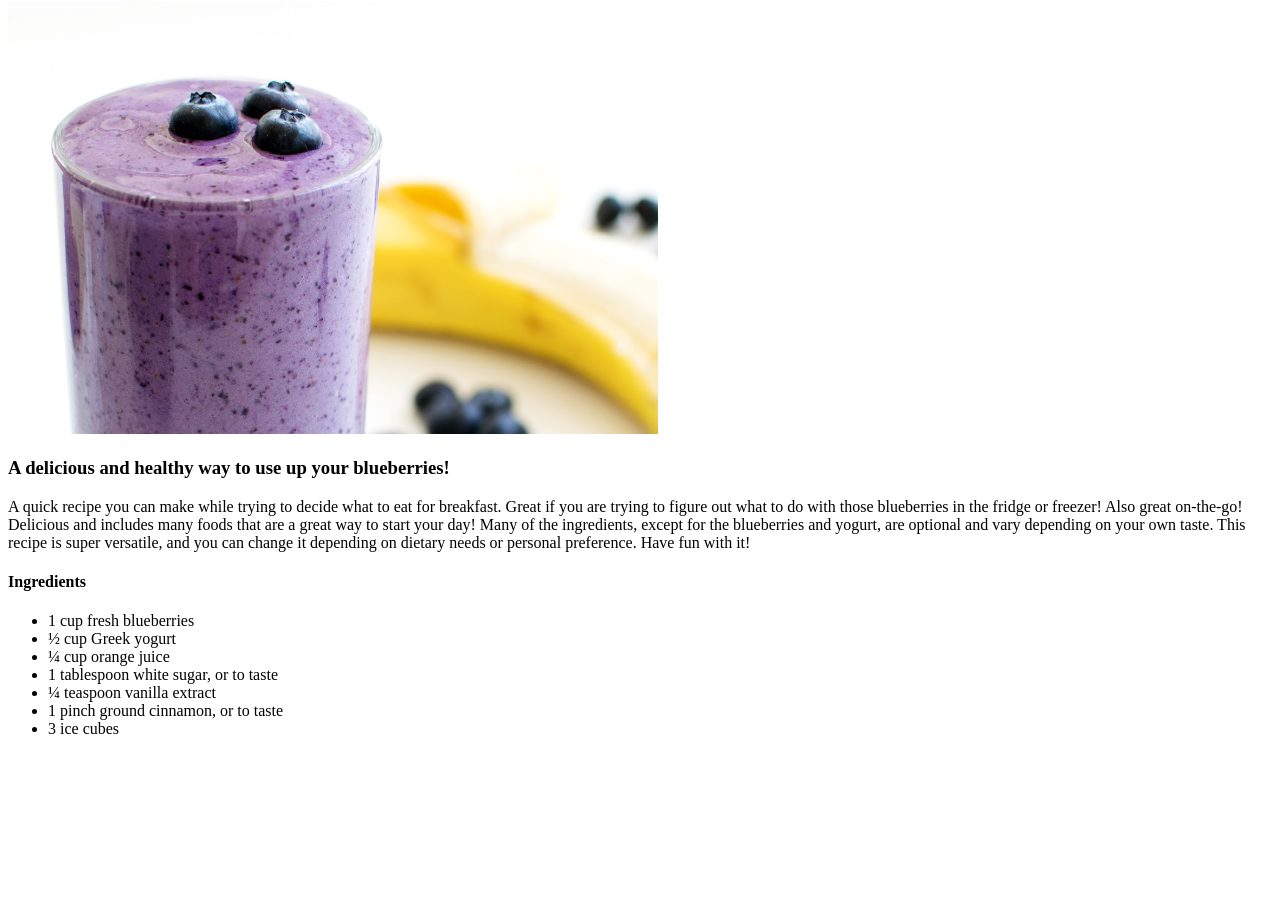
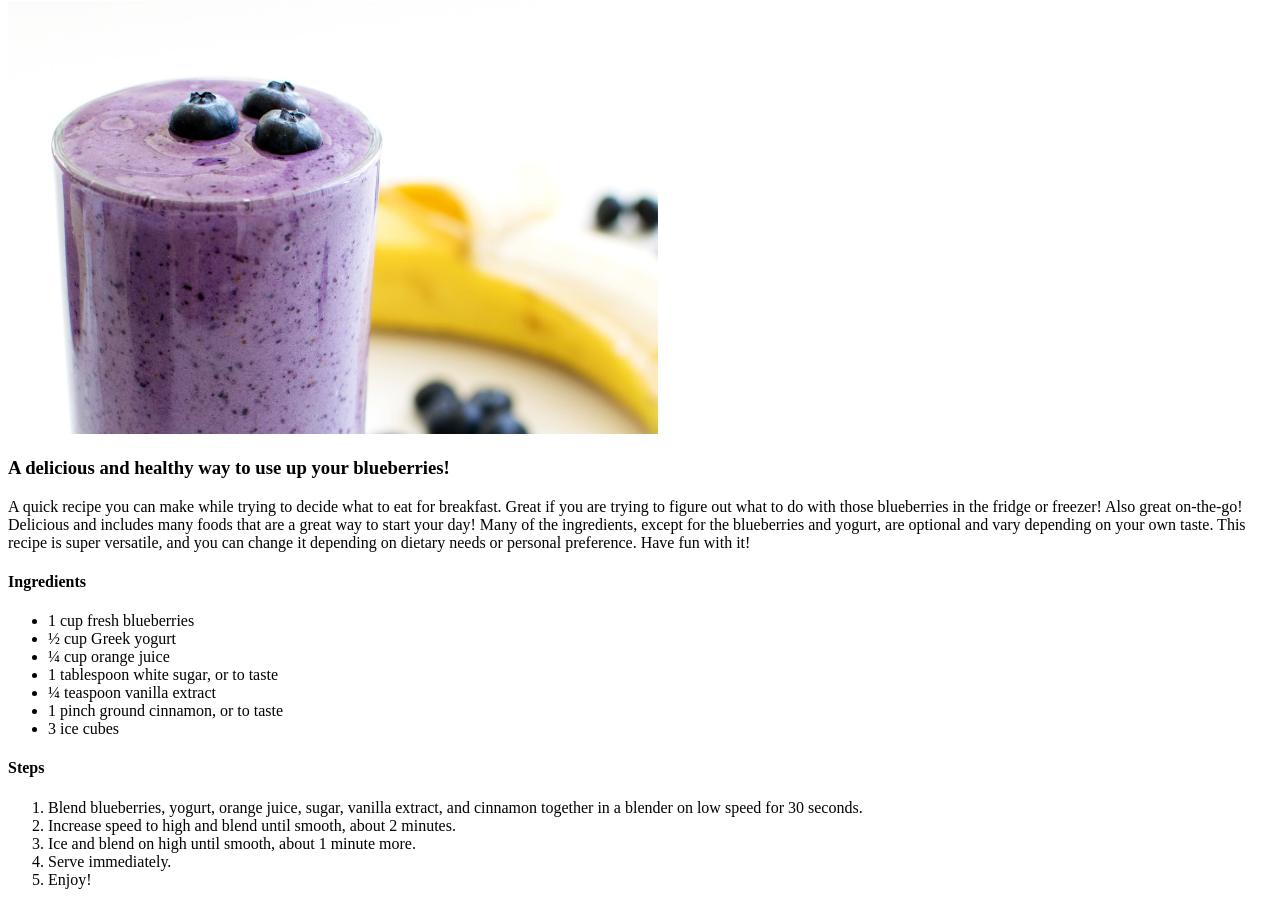
Before and after one commit to gyllianerae/odin-recipes, a plain HTML site: page recipes/smoothie.html in a window 1280 px wide. Shown: the part 79-984 px from the top of the page. Before the commit the page ends 833 px from the top, so only its background shows below. Drawn offline with Linux system fonts and the light colour scheme.

Commit message:
Add steps to prepare smoothie

```diff
--- a/recipes/smoothie.html
+++ b/recipes/smoothie.html
@@ -28,5 +28,15 @@
         <li> 1 pinch ground cinnamon, or to taste </li>
         <li> 3 ice cubes </li>
     </ul>
+
+    <h4> Steps </h4>
+    <ol>
+        <li> Blend blueberries, yogurt, orange juice, sugar, vanilla extract,
+            and cinnamon together in a blender on low speed for 30 seconds. </li>
+        <li> Increase speed to high and blend until smooth, about 2 minutes. </li>
+        <li> Ice and blend on high until smooth, about 1 minute more. </li>
+        <li> Serve immediately. </li>
+        <li> Enjoy! </li>
+    </ol>
 </body>
 </html>
```
